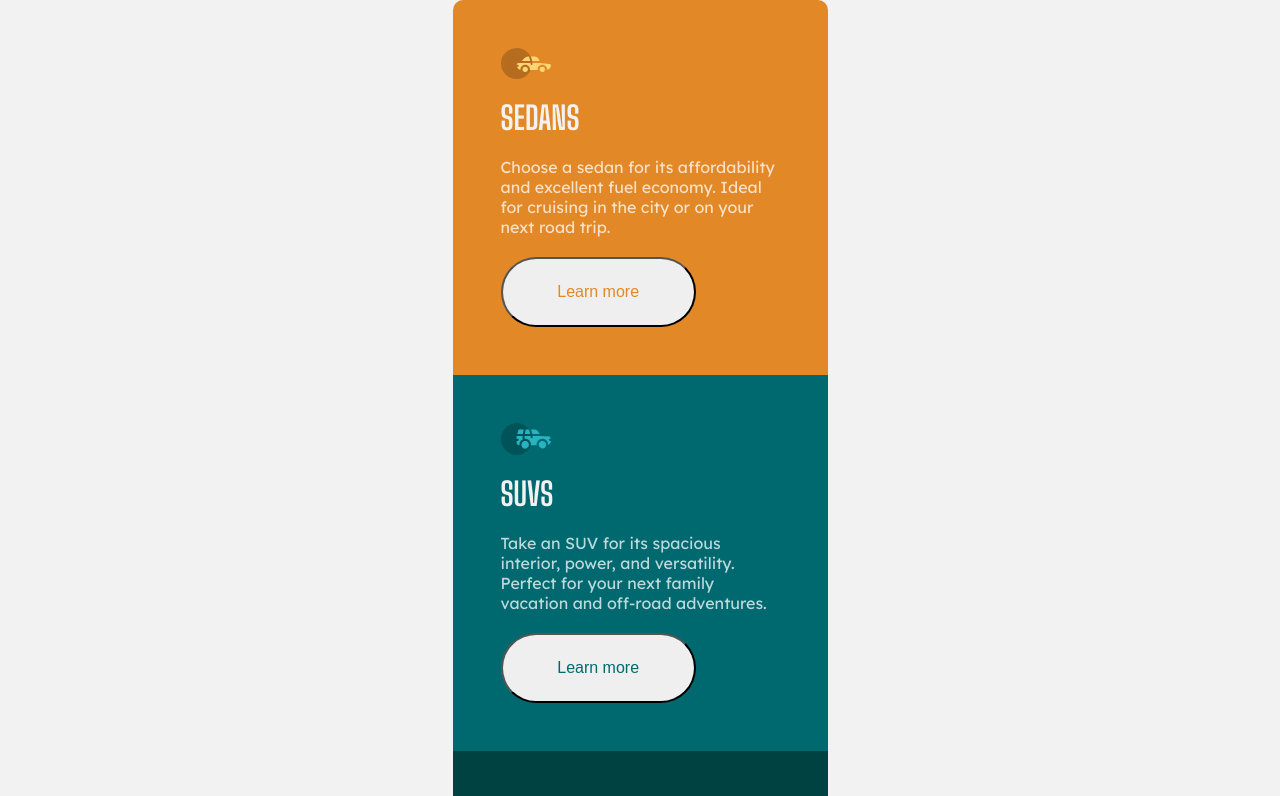
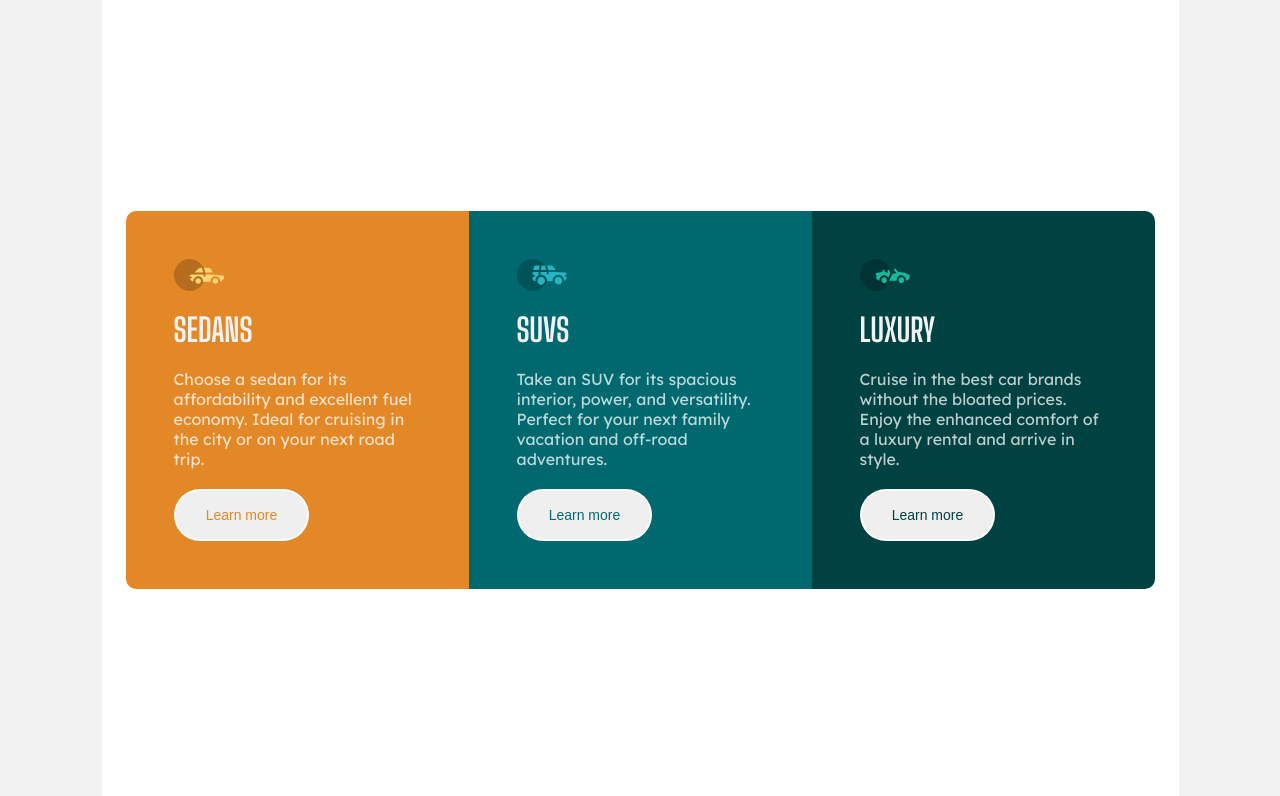
Before and after one commit to BalazsBanfi/FEM-08-3-column-preview-card, a plain HTML site: page index.html in a window 1280 px wide. Shown: the top 796 px of the page. Drawn offline with Linux system fonts and the light colour scheme.

Commit message:
stíle button and hover

```diff
--- a/style.css
+++ b/style.css
@@ -30,8 +30,10 @@ body {
 
 main {
   max-width: 100vw;
+  height: 100vh;
   display: grid;
   place-items: center;
+  background-color: white;
 }
 
 /*******************
@@ -42,6 +44,7 @@ main {
   /*min-width: 343px;
   max-width: 100%;
   min-height: auto;*/
+  margin: 1.5rem;
   display: flex;
   flex-direction: column;
   border-radius: 10px;
@@ -56,28 +59,53 @@ main {
   background-color: var(--brightOrange);
 }
 
-.container div:nth-child(1) > button {
+#button1 {
   color: var(--brightOrange);
+  border: 2px solid var(--trWhite);
+}
+
+#button1:hover {
+  outline: 3px solid var(--trWhite);
+  cursor: pointer;
+  color: var(--trWhite);
+  background-color: var(--brightOrange);
 }
 
 .container div:nth-child(2) {
   background-color: var(--darkCyan);
 }
 
-.container div:nth-child(2) > button {
+#button2 {
   color: var(--darkCyan);
+  border: 2px solid var(--trWhite);
+}
+
+#button2:hover {
+  outline: 3px solid var(--trWhite);
+  cursor: pointer;
+  color: var(--trWhite);
+  background-color: var(--darkCyanbrightOrange);
 }
 
 .container div:nth-child(3) {
   background-color: var(--vDarkCyan);
 }
 
-.container div:nth-child(3) > button {
+#button3 {
   color: var(--vDarkCyan);
+  border: 2px solid var(--trWhite);
 }
+
+#button3:hover {
+  outline: 3px solid var(--trWhite);
+  cursor: pointer;
+  color: var(--trWhite);
+  background-color: var(--vDarkCyan);
+}
+
 .items {
   padding: 3rem;
-  width: 375px;
+  width: 343px;
   display: flex;
   flex-direction: column;
   gap: 20px;
@@ -101,8 +129,19 @@ p {
 }
 
 button {
-  width: 70%;
-  padding: 1.5rem;
+  width: 55%;
+  padding: 1rem;
   border-radius: 50px;
-  font-size: 1rem;
+  font-size: 0.875rem;
+  transition-duration: 0.2s;
 }
+
+/************************
+***Media query section***
+************************/
+
+@media screen and (min-width: 750px) {
+  .container {
+    flex-direction: row;
+  }
+}
```
